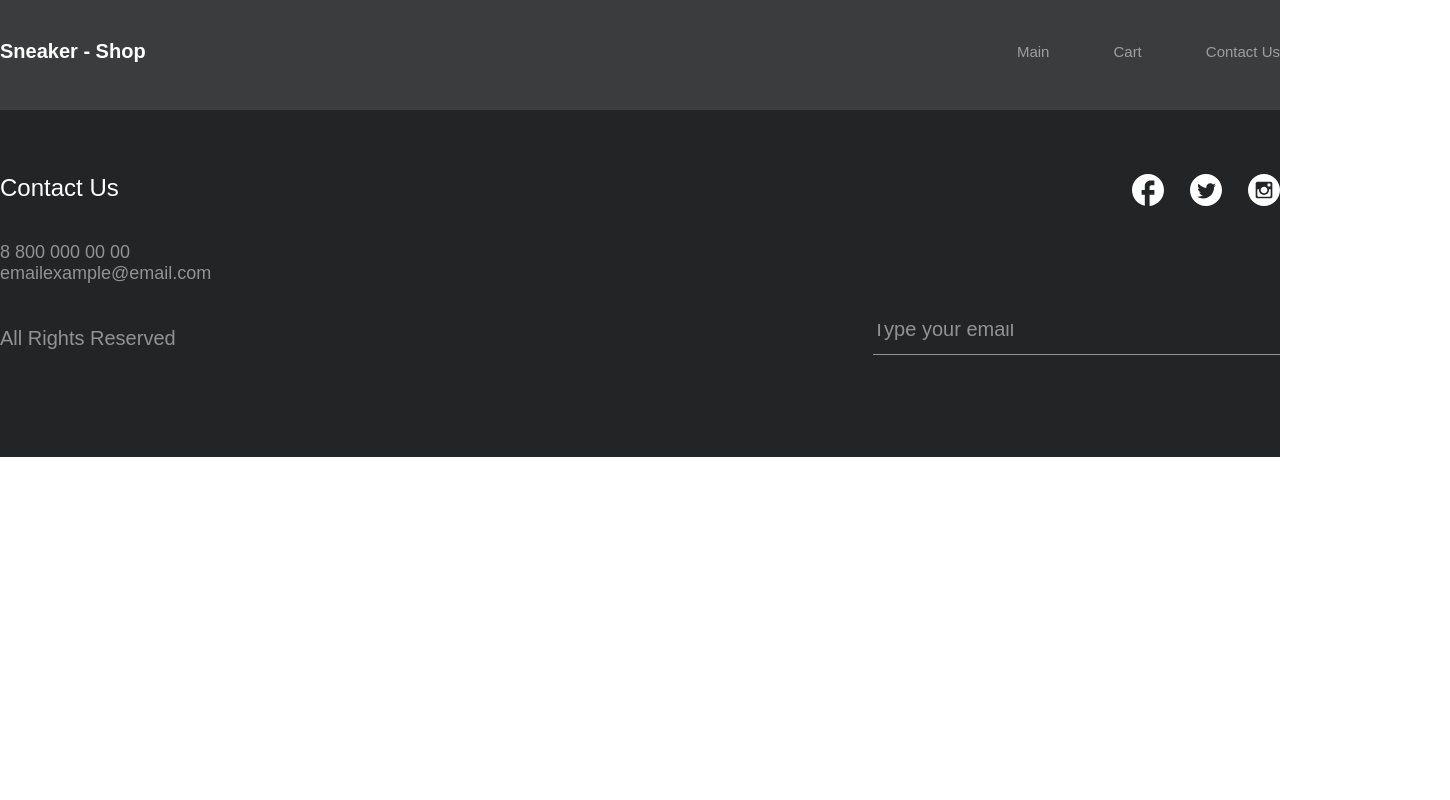
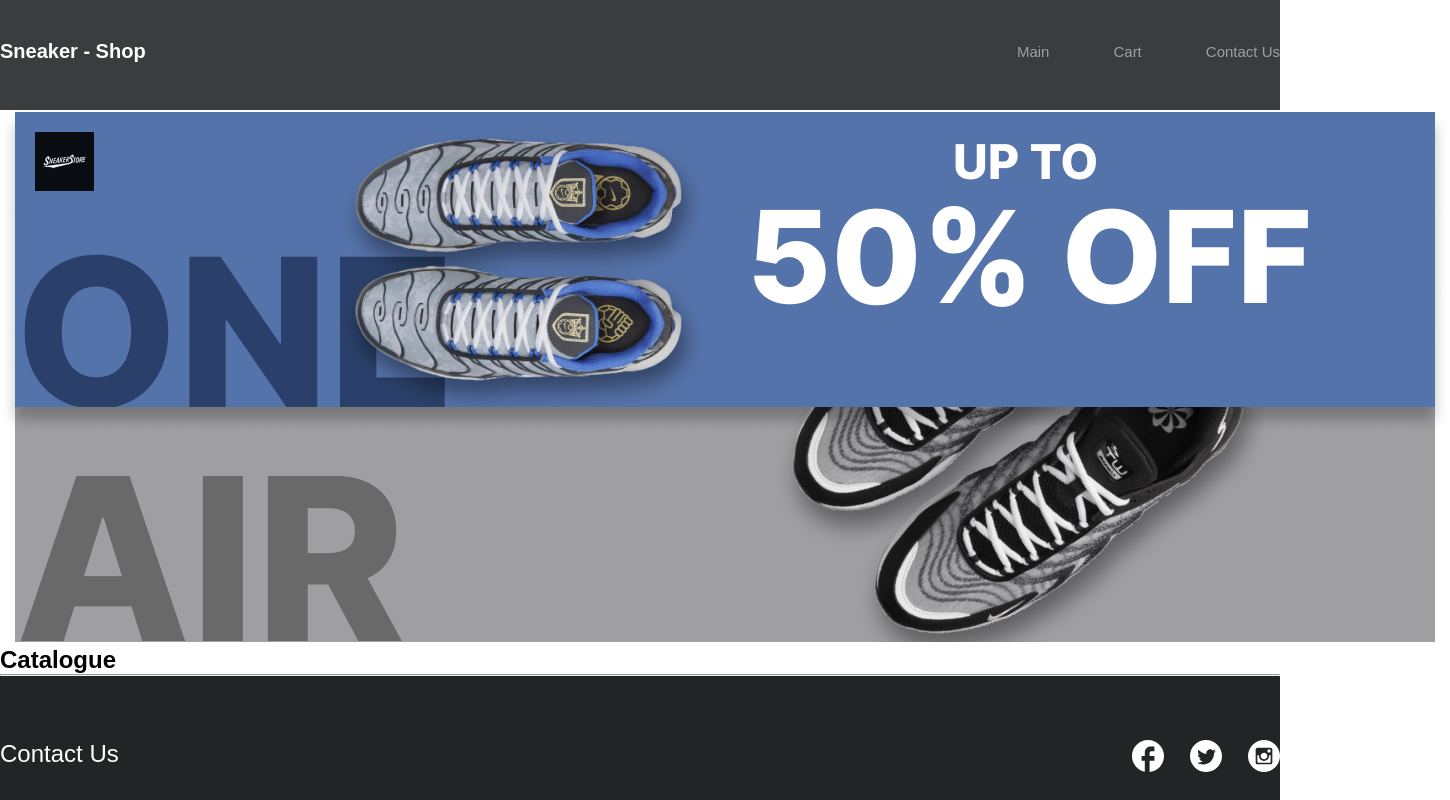
Before and after one commit to eugenia-smith/ich_summary_project, a React (Create React App) app: page / in a window 1280 px wide. Shown: the top 800 px of the page, 1450 px wide, since content can reach past the window. Built offline with nearby package versions, Linux system fonts and the light colour scheme; the HTML template or start-up script is replaced by a standard one.

Commit message:
markup of the main section completed

```diff
--- a/src/components/main/index.jsx
+++ b/src/components/main/index.jsx
@@ -1,5 +1,19 @@
+import styles from "./styles.module.css";
+import mainBanner from "../../assets/images/main_banner_full.png";
+
 function Main() {
-  return <></>;
+  return (
+    <main className={styles.main_container}>
+      <picture className={styles.main_banner}>
+        <img src={mainBanner} alt="" />
+      </picture>
+      <section className={styles.catalogue_section}>
+        <h2 className={styles.section_heading}>Catalogue</h2>
+        <hr />
+        <ul className={styles.catalogue_list}></ul>
+      </section>
+    </main>
+  );
 }
 
 export default Main;
```
